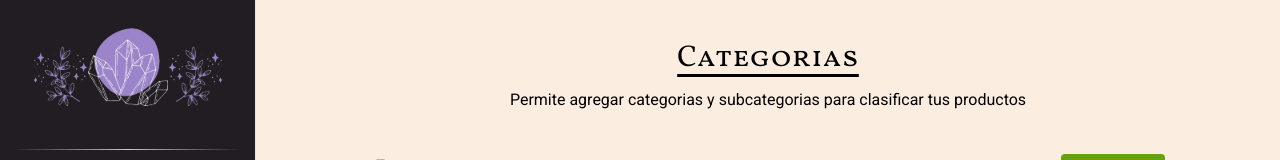
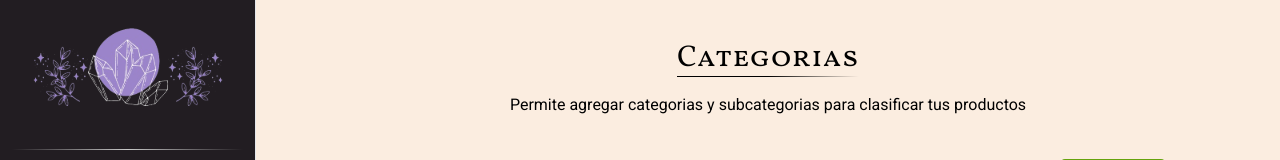
Before and after one commit to Julian-Eze-Fernandez/LucyBell, an Angular app in the folder lucybell.client/: page / in a window 1280 px wide. Shown: the top 160 px of the page. Built offline with nearby package versions, Linux system fonts and the light colour scheme; no server answers.

Commit message:
Linea de titulo modificada

```diff
--- a/lucybell.client/src/app/Pages/inicio/inicio.component.css
+++ b/lucybell.client/src/app/Pages/inicio/inicio.component.css
@@ -11,7 +11,12 @@ body {
   padding: 1rem; /* Optional: add some padding for better appearance */
 }
 
+.gradient-line {
+  position: relative;
+  height: 1px;
 
+  background: linear-gradient(to right, rgba(0,0,0,1), rgba(0,0,0,1), rgba(0,0,0,0));
+}
 
 @media (max-width: 640px) {
   .sidebar {
--- a/lucybell.client/src/app/Pages/inicio/inicio.component.html
+++ b/lucybell.client/src/app/Pages/inicio/inicio.component.html
@@ -3,10 +3,12 @@
 
   <div class="main-content flex-1 p-4 ">
     <div class="">
-      <h1 class="text-3xl underline underline-offset-8 pb-3" style="font-family: VollkornSC;">
+      <h1 class="text-3xl flex inline-block absolute;" style="font-family: VollkornSC; display: inline-block;">
+        Categorias
+        <div class="gradient-line mb-4"></div>
+      </h1>
 
-        Categorias
-      </h1>
+
       <p class="mb-10"> Permite agregar categorias y subcategorias para clasificar tus productos </p>
 
     </div>
@@ -23,9 +25,9 @@
           <div *ngIf="listaCategoria.length === 0" class="text-center text-gray-500 py-4">
             No existen categorias en el sistema
           </div>
-          <tr *ngFor="let categoria of listaCategoria" class="shadow-md" style="background-color: #221D22;">
+          <tr *ngFor="let categoria of listaCategoria" class="shadow-md" style="background-color: #221D22; border-radius: 12px 0px 0px 12px;">
             <td class="px-6 py-2" style="border-radius: 12px 0px 0px 12px; border:0px;">
-              <div class="font-medium text-white flex items-center" style="font-size: large;">
+              <div class="font-medium text-white flex items-center" style="border-radius: 12px 0px 0px 12px;" style="font-size: large;">
                 <svg width="20" height="20" viewBox="0 0 20 20" fill="none" xmlns="http://www.w3.org/2000/svg" xmlns:xlink="http://www.w3.org/1999/xlink">
                   <rect width="20" height="20" fill="url(#pattern0_category)" />
                   <defs>
--- a/lucybell.client/src/app/Pages/sidebar/sidebar.component.css
+++ b/lucybell.client/src/app/Pages/sidebar/sidebar.component.css
@@ -16,6 +16,7 @@ aside{
     color:white;
 }
 .gradient-line {
+  width: 100%;
   height: 1px;
   background: linear-gradient(to right, rgba(0,0,0,0), rgba(200,200,200,200.5), rgba(0,0,0,0));
 }
```
